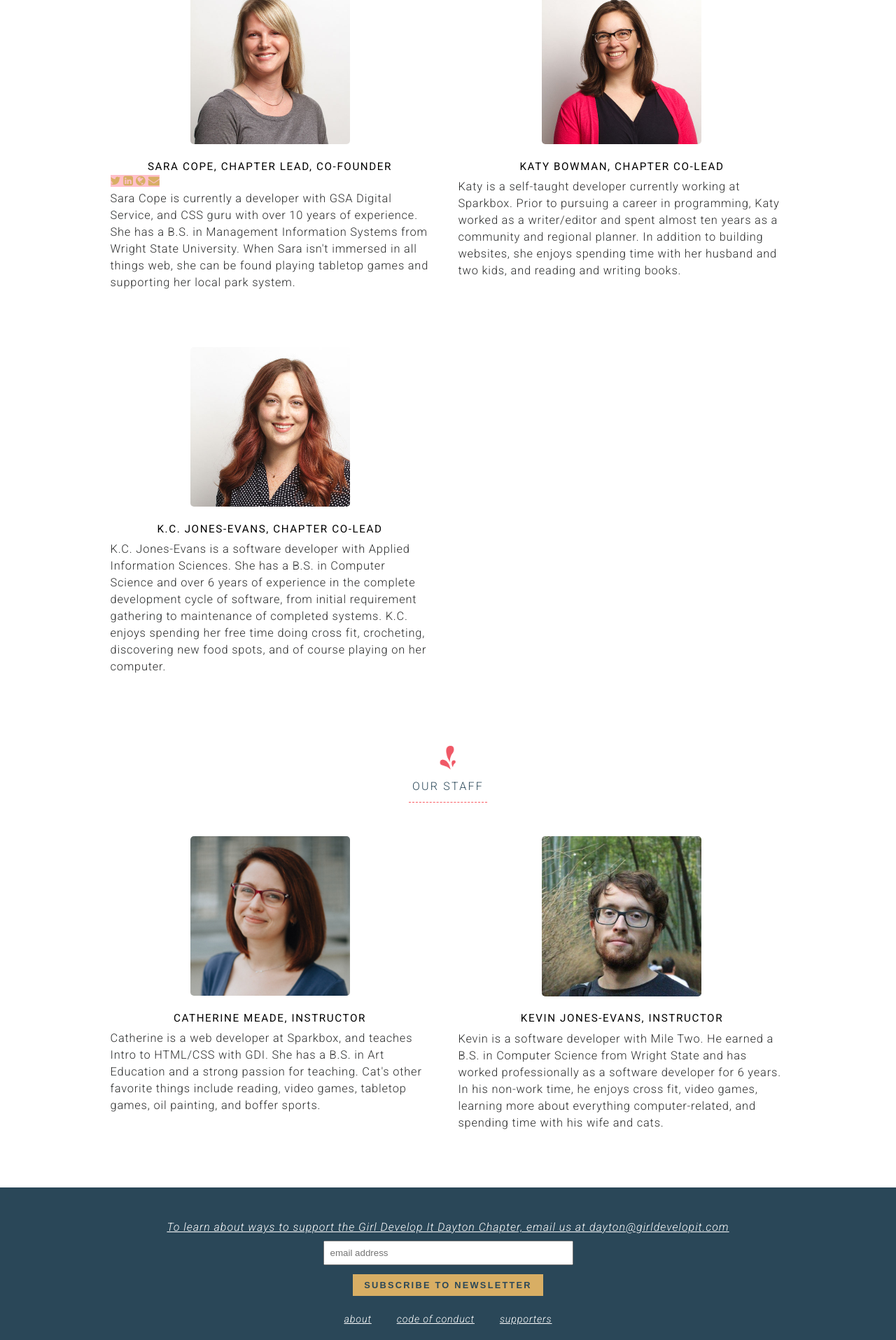
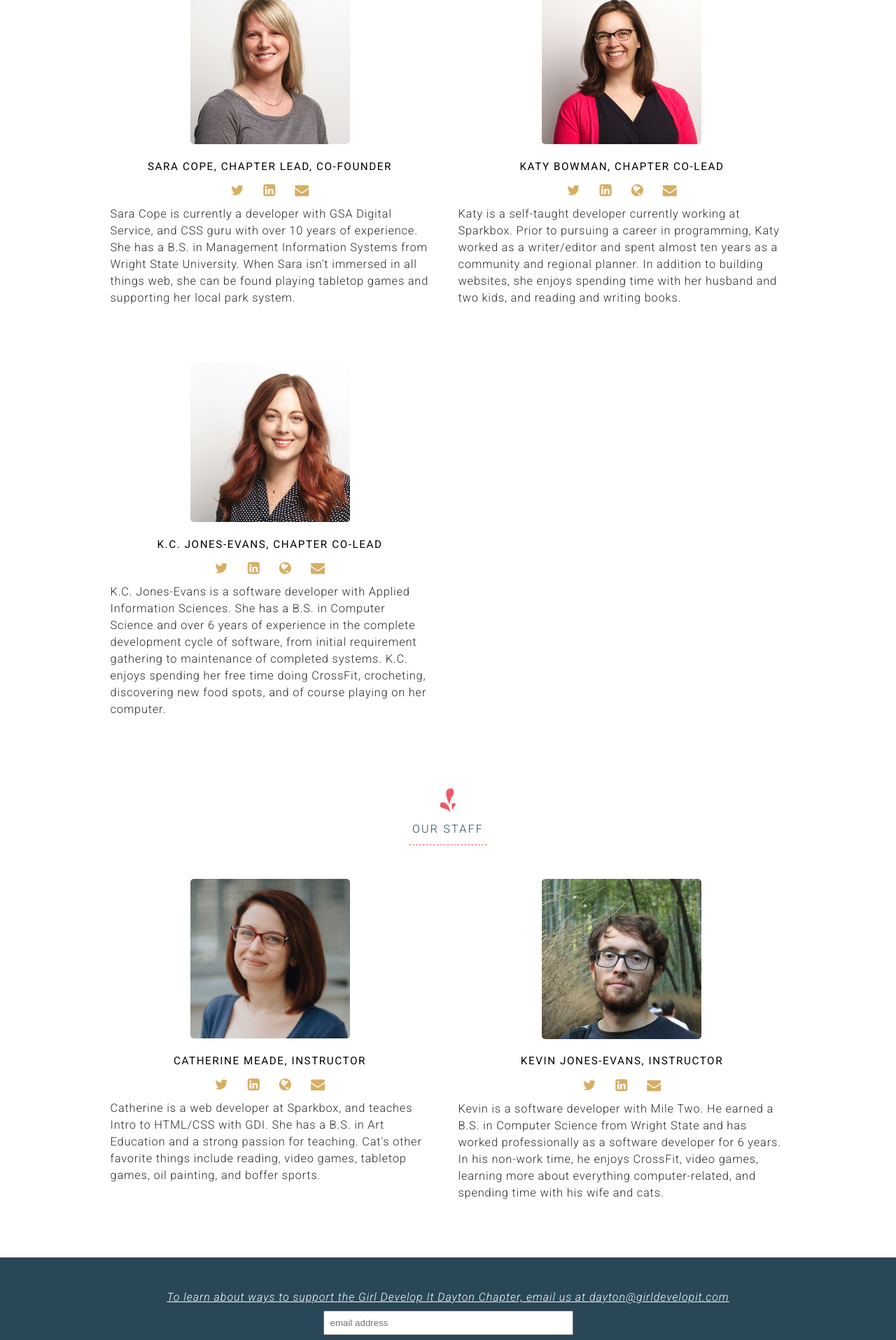
Before and after one commit to dytcodetogether/gdidayton, a Jekyll site: the page built from about.html, in a window 1280 px wide. Shown: the part 1401-3316 px from the top of the page at 70% size. Built offline with Jekyll 4.4.1, drawn with Linux system fonts in a browser that asks for light colours; nearby versions of some CDN libraries.

Commit message:
feat: about page social media link updates
Update social media link styles for chapter leaders on the About page.
Update information for Sara.

Add social media class and empty anchor tag links to all chapter leader bios.

Adding of social media links WIP

```diff
--- a/_scss/layout/_main.scss
+++ b/_scss/layout/_main.scss
@@ -91,7 +91,7 @@ hr {
 }
 
 
-.headline{
+.headline {
   text-align: center;
 
   img {
@@ -145,7 +145,8 @@ hr {
       color: $white;
     }
   }
-  &.media-links-rounded{
+
+  &.media-links-rounded {
     a {
       font-size: 0.8em;
       color: white;
@@ -161,16 +162,18 @@ hr {
 div.social {
    i {
     color: $gold;
+    font-size: 1.25rem;
+    margin: 0 0.75rem;
     &:hover{
-      color: #fff;
+      color: $navy;
     }
   }
-  background-color: pink;
-  float: left;
+  margin: 0.75rem 0;
+  text-align: center;
 }
 
 .clear {
-  content:"";
+  content: "";
   display: block;
   clear: both;
 }
--- a/about.html
+++ b/about.html
@@ -46,13 +46,12 @@ layout: default
       <div class="profile-left">
         <img alt="Sara Cope" src="{{ site.baseurl }}/img/people/saracope.jpg" />
         <h3>Sara Cope, Chapter Lead, Co-founder</h3>
-         <div class="social">
-           <a target="_blank" href="#" aria-label="Sara Cope Titter"><i class="fa fa-twitter"></i></a>
-           <a target="_blank" href="#" aria-label="Sara Cope Titter"><i class="fa fa-linkedin-square"></i></a>
-           <a target="_blank" href="http://www.google.com" aria-label="Sara Cope Website"><i class="fa fa-globe"></i>
-           <a target="_blank" href="mailto:#####" aria-label="Sara Cope Email"><i class="fa fa-envelope"></i>
-         </div>
-         <br class="clear" />
+        <div class="social">
+          <a target="_blank" href="https://twitter.com/sarassassin" aria-label="Sara Cope Twitter"><i class="fa fa-twitter"></i></a>
+          <a target="_blank" href="https://www.linkedin.com/in/saracope/" aria-label="Sara Cope LinkedIn"><i class="fa fa-linkedin-square"></i></a>
+           <!-- <a target="_blank" href="#" aria-label="Sara Cope Website"><i class="fa fa-globe"></i> -->
+           <a target="_blank" href="mailto:dayton@girldevelopit.com" aria-label="Sara Cope Email"><i class="fa fa-envelope"></i>
+        </div>
         <p>
           Sara Cope is currently a developer with GSA Digital Service, and CSS guru with over 10 years of experience. She has a B.S. in Management Information Systems from Wright State University. When Sara isn't immersed in all things web, she can be found playing tabletop games and supporting her local park system.
         </p>
@@ -61,6 +60,12 @@ layout: default
       <div class="profile-right">
         <img alt="Katy Bowman" src="{{site.baseurl}}/img/people/katybowman.jpg" />
         <h3>Katy Bowman, Chapter Co-Lead</h3>
+        <div class="social">
+          <a target="_blank" href="https://twitter.com/k80bowman" aria-label="Katy Bowman Twitter"><i class="fa fa-twitter"></i></a>
+          <a target="_blank" href="https://www.linkedin.com/in/k80bowman/" aria-label="Katy Bowman LinkedIn"><i class="fa fa-linkedin-square"></i></a>
+          <a target="_blank" href="http://www.k80bowman.com" aria-label="Katy Bowman Website"><i class="fa fa-globe"></i>
+          <a target="_blank" href="mailto:katy@girldevelopit.com" aria-label="Katy Bowman Email"><i class="fa fa-envelope"></i>
+        </div>
         <p>
           Katy is a self-taught developer currently working at Sparkbox. Prior to pursuing a career in programming, Katy worked as a writer/editor and spent almost ten years as a community and regional planner. In addition to building websites, she enjoys spending time with her husband and two kids, and reading and writing books.
         </p>
@@ -69,8 +74,14 @@ layout: default
       <div class="profile-left">
         <img alt="KC Jones Evans" src="{{site.baseurl}}/img/people/kcjonesevans.jpg" />
         <h3>K.C. Jones-Evans, Chapter Co-Lead</h3>
+        <div class="social">
+          <a target="_blank" href="https://twitter.com" aria-label="K.C. Jones-Evans Twitter"><i class="fa fa-twitter"></i></a>
+          <a target="_blank" href="https://www.linkedin.com/in/kcjonesevans/" aria-label="K.C. Jones-Evans LinkedIn"><i class="fa fa-linkedin-square"></i></a>
+          <a target="_blank" href="http://kcjonesevans.com" aria-label="K.C. Jones-Evans Website"><i class="fa fa-globe"></i>
+          <a target="_blank" href="mailto:dayton@girldevelopit.com" aria-label="K.C. Jones-Evans Email"><i class="fa fa-envelope"></i>
+        </div>
         <p>
-          K.C. Jones-Evans is a software developer with Applied Information Sciences. She has a B.S. in Computer Science and over 6 years of experience in the complete development cycle of software, from initial requirement gathering to maintenance of completed systems. K.C. enjoys spending her free time doing cross fit, crocheting, discovering new food spots, and of course playing on her computer.
+          K.C. Jones-Evans is a software developer with Applied Information Sciences. She has a B.S. in Computer Science and over 6 years of experience in the complete development cycle of software, from initial requirement gathering to maintenance of completed systems. K.C. enjoys spending her free time doing CrossFit, crocheting, discovering new food spots, and of course playing on her computer.
         </p>
       </div>
     </div>
@@ -84,6 +95,12 @@ layout: default
       <div class="profile-left">
         <img alt="Catherine Meade" src="{{site.baseurl}}/img/people/catmeade.jpg" />
         <h3>Catherine Meade, Instructor</h3>
+        <div class="social">
+          <a target="_blank" href="https://twitter.com/catheraaine" aria-label="Catherine Meade Twitter"><i class="fa fa-twitter"></i></a>
+          <a target="_blank" href="https://www.linkedin.com/in/catheraaine/" aria-label="Catherine Meade LinkedIn"><i class="fa fa-linkedin-square"></i></a>
+          <a target="_blank" href="http://catheraaine.com" aria-label="Catherine Meade Website"><i class="fa fa-globe"></i>
+          <a target="_blank" href="mailto:dayton@girldevelopit.com" aria-label="Catherine Meade Email"><i class="fa fa-envelope"></i>
+        </div>
         <p>
           Catherine is a web developer at Sparkbox, and teaches Intro to HTML/CSS with GDI. She has a B.S. in Art Education and a strong passion for teaching. Cat's other favorite things include reading, video games, tabletop games, oil painting, and boffer sports.
         </p>
@@ -92,8 +109,14 @@ layout: default
       <div class="profile-right">
         <img alt="Kevin Jones Evans" src="{{site.baseurl}}/img/people/kevinjonesevans.jpg" />
         <h3>Kevin Jones-Evans, Instructor</h3>
+        <div class="social">
+          <a target="_blank" href="https://twitter.com/kevinjonesevans" aria-label="Kevin Jones-Evans Twitter"><i class="fa fa-twitter"></i></a>
+          <a target="_blank" href="https://www.linkedin.com/in/kevin-jones-evans-74825435/" aria-label="Kevin Jones-Evans LinkedIn"><i class="fa fa-linkedin-square"></i></a>
+          <!-- <a target="_blank" href="#" aria-label="Kevin Jones-Evans Website"><i class="fa fa-globe"></i> -->
+          <a target="_blank" href="mailto:dayton@girldevelopit.com" aria-label="Kevin Jones-Evans Email"><i class="fa fa-envelope"></i>
+        </div>
         <p>
-          Kevin is a software developer with Mile Two. He earned a B.S. in Computer Science from Wright State and has worked professionally as a software developer for 6 years. In his non-work time, he enjoys cross fit, video games, learning more about everything computer-related, and spending time with his wife and cats.
+          Kevin is a software developer with Mile Two. He earned a B.S. in Computer Science from Wright State and has worked professionally as a software developer for 6 years. In his non-work time, he enjoys CrossFit, video games, learning more about everything computer-related, and spending time with his wife and cats.
         </p>
       </div>
     </div>
```
Also changed, not shown: 8 other files.
